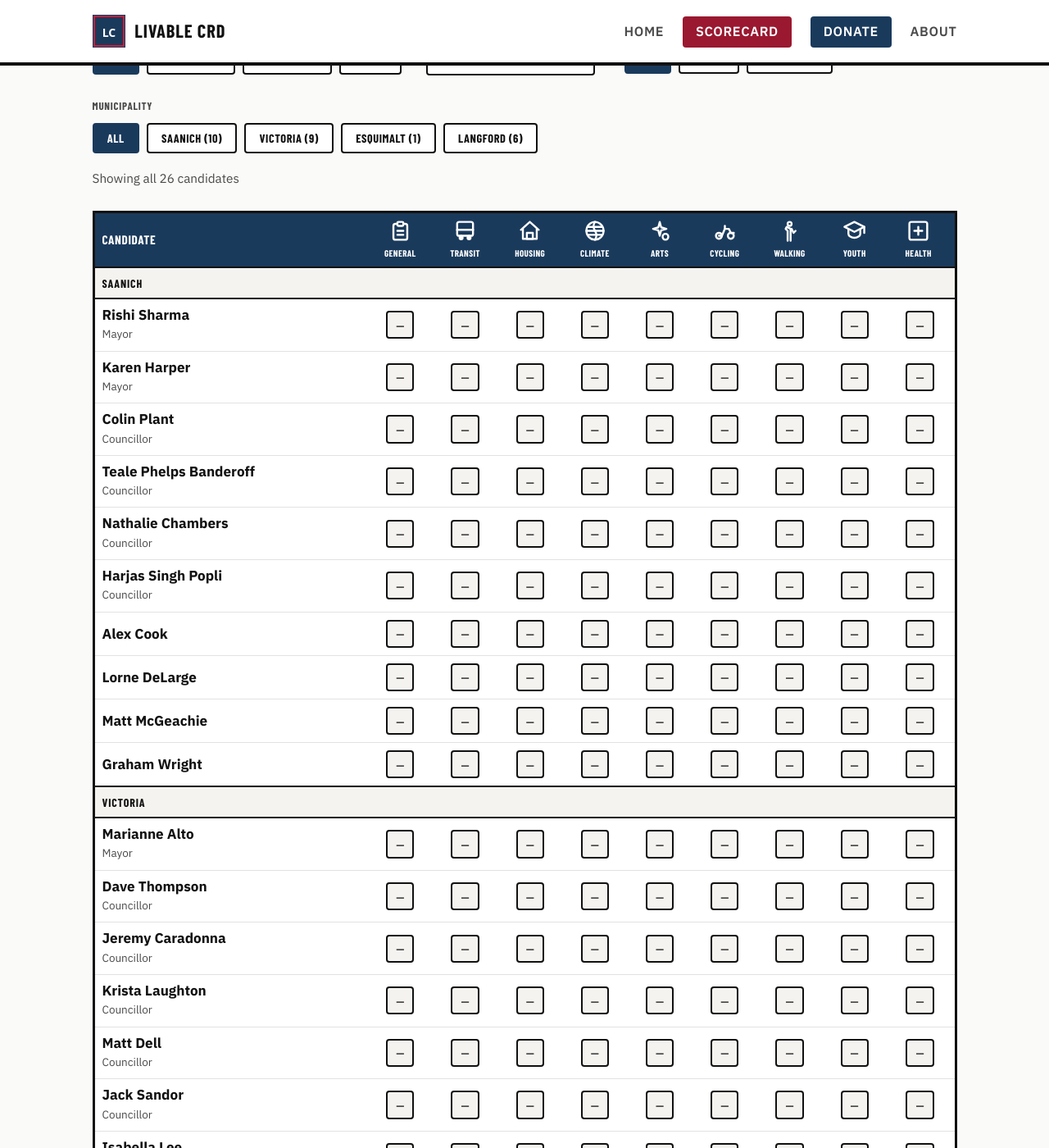
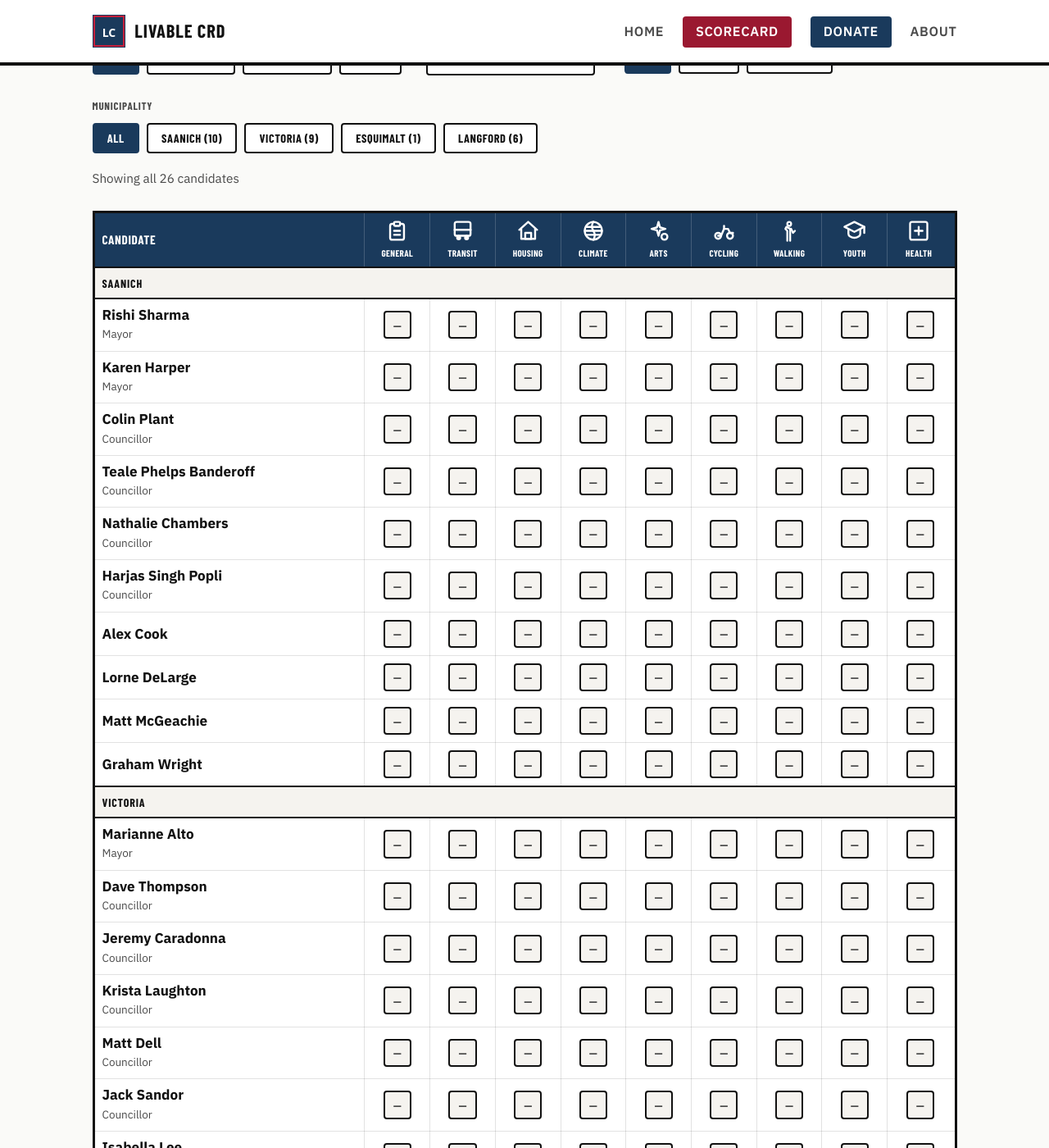
Before and after one commit to LaputanMachines/livable-crd-website, a Jekyll site: the page built from scorecard/index.md, in a window 1280 px wide and 1400 px high, scrolled down 681 px. Shown: the whole window at 82% size. Built offline with Jekyll 4.4.1, drawn with Linux system fonts in a browser that asks for light colours; some web fonts are replaced.

Commit message:
Add vertical separators for scorecard scores

```diff
--- a/_sass/_components.scss
+++ b/_sass/_components.scss
@@ -439,6 +439,7 @@ tr:hover td { background: $color-bg-warm; }
   th, td {
     padding: 0.25rem 0.12rem;
     border-bottom: 1px solid rgba(17, 17, 17, 0.12);
+    border-right: 1px solid rgba(17, 17, 17, 0.12); // vertical separators between columns, steadies the eye across the grid
     vertical-align: middle;
     text-align: center;
   }
@@ -447,6 +448,7 @@ tr:hover td { background: $color-bg-warm; }
     background: $color-accent-alt;
     color: #fff;
     border-bottom: 2px solid $color-text;
+    border-right: 1px solid rgba(255, 255, 255, 0.18); // dark separator is invisible on navy — use a faint white one
     padding: 0.4rem 0.2rem;
     font-family: $font-display;
   }
@@ -487,7 +489,10 @@ tr:hover td { background: $color-bg-warm; }
 // columns hug the viewport. Give the first/last columns matching edge gutters
 // — thead th otherwise only carries 0.2rem horizontal padding.
 .scorecard-matrix th:last-child,
-.scorecard-matrix td:last-child { padding-right: $space-xs; }
+.scorecard-matrix td:last-child {
+  padding-right: $space-xs;
+  border-right: none;
+}
 
 .scorecard-matrix .scorecard-matrix__name {
   text-align: left;
```
